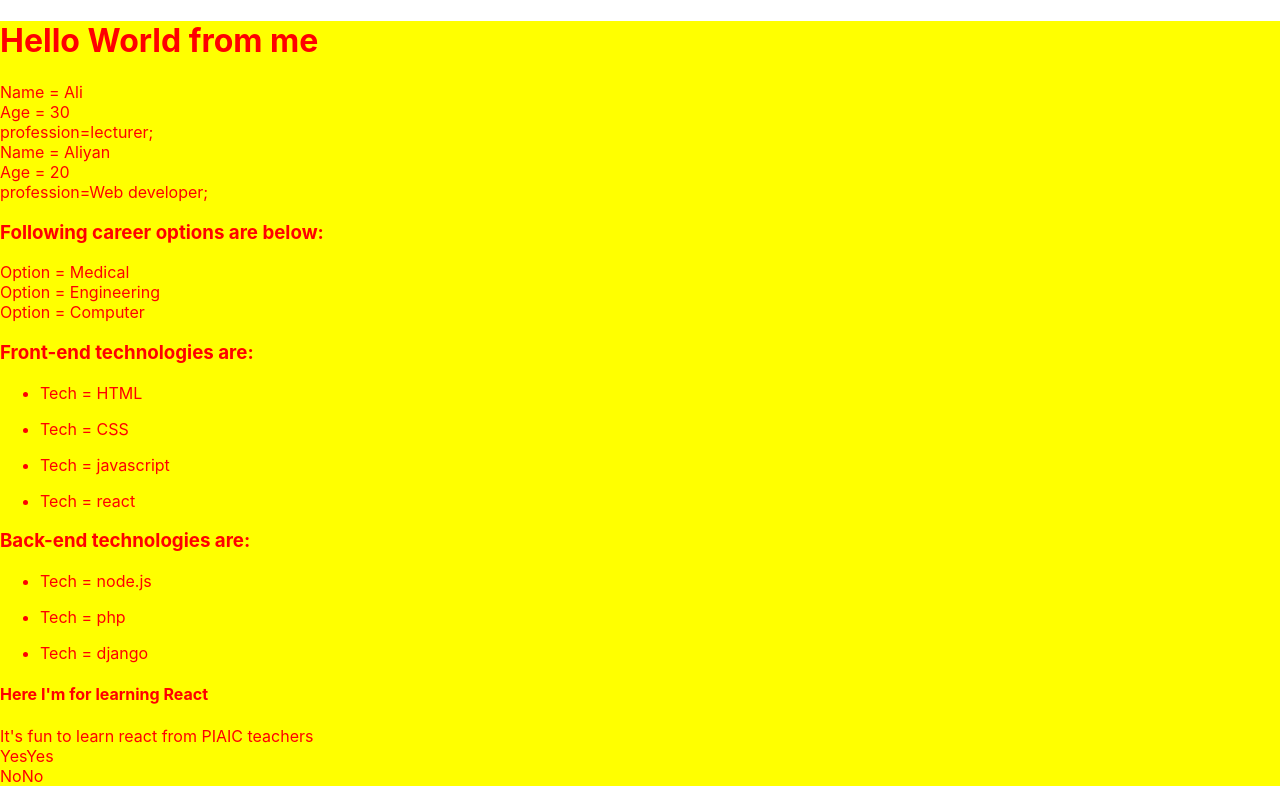
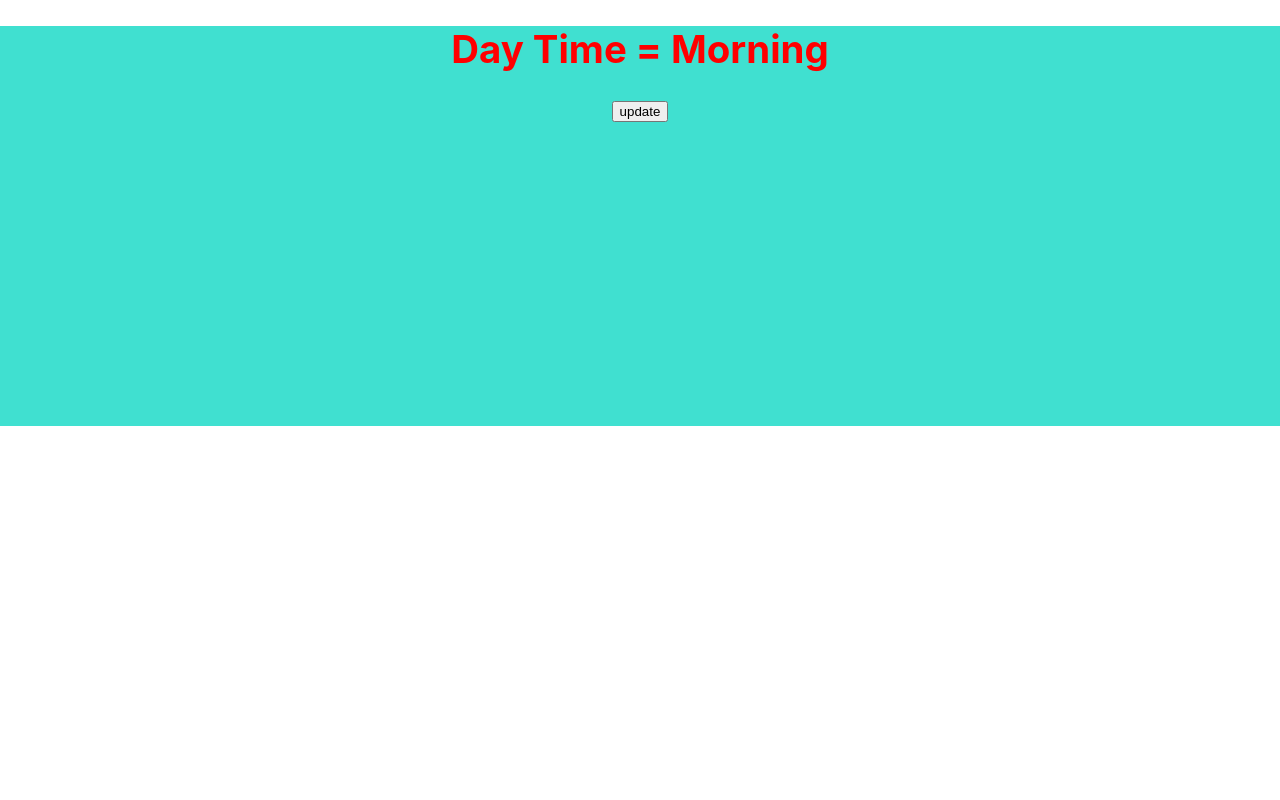
Before and after one commit to kainat555/bootcampReact, a React (Create React App) app: page / in a window 1280 px wide. Built offline with nearby package versions, Linux system fonts and the light colour scheme.

Commit message:
update with changes in app.js and app.css

```diff
--- a/src/App.css
+++ b/src/App.css
@@ -1,13 +1,36 @@
-.App{
+/* .App{
   text-align: center;
-}
+} */
+
 
 .main{
   background-color: yellow;
   color: red;
 }
 
-.App-logo {
+.change{
+  background-color: yellow;
+}
+
+.dayLight{
+  background-color: turquoise;
+  color: red;
+  text-align: center;
+  /* width: 500px; */
+  height: 400px;
+  font-size: larger;
+}
+
+.nightLight{
+  background-color: red;
+  color: turquoise;
+  text-align: center;
+  /* width: 500px; */
+  height: 400px;
+  font-size: larger;
+}
+
+/* .App-logo {
   height: 40vmin;
   pointer-events: none;
 }
@@ -40,4 +63,4 @@
   to {
     transform: rotate(360deg);
   }
-}
+} */
--- a/src/App.js
+++ b/src/App.js
@@ -1,50 +1,47 @@
 import React, { useState } from 'react';
 import './App.css';
-import Info from './info.js';
-import Options from "./options.js";
-import Tech from "./tech.js";
-import Test from "./test.js";
+// import Info from './info.js';
+// import Options from "./options.js";
+// import Tech from "./tech.js";
+// import Test from "./test.js";
 
 
+// function App() {
+//   return (
+//     <div className="main">
+//       <h1>Hello World from me</h1>
+//       <Info name="Ali" age="30" profession="lecturer"/>
+//       <Info name="Aliyan" age="20" profession="Web developer"/>
+
+//       <h3>Following career options are below:</h3>
+//       <Options firstOption="Medical"/>
+//       <Options secondOption="Engineering"/>
+//       <Options thirdOption="Computer"/>
+
+//       <h3>Front-end technologies are:</h3>
+//       <Tech tech="HTML"/>
+//       <Tech tech="CSS"/>
+//       <Tech tech="javascript"/>
+//       <Tech tech="react"/>
+
+//       <h3>Back-end technologies are:</h3>
+//       <Tech tech="node.js"/>
+//       <Tech tech="php"/>
+//       <Tech tech="django"/>
 
 
+//       <h4>Here I'm for learning React</h4>
+//       <Test fun="It's fun to learn react from PIAIC teachers"/>
+//       <Test option="Yes"/>
+//       <Test option="No"/>
 
-function App() {
-  return (
-    <div className="main">
-      <h1>Hello World from me</h1>
-      <Info name="Ali" age="30" profession="lecturer"/>
-      <Info name="Aliyan" age="20" profession="Web developer"/>
+//     </div>
 
-      <h3>Following career options are below:</h3>
-      <Options firstOption="Medical"/>
-      <Options secondOption="Engineering"/>
-      <Options thirdOption="Computer"/>
-
-      <h3>Front-end technologies are:</h3>
-      <Tech tech="HTML"/>
-      <Tech tech="CSS"/>
-      <Tech tech="javascript"/>
-      <Tech tech="react"/>
-
-      <h3>Back-end technologies are:</h3>
-      <Tech tech="node.js"/>
-      <Tech tech="php"/>
-      <Tech tech="django"/>
+//   );
+// }
 
 
-      <h4>Here I'm for learning React</h4>
-      <Test fun="It's fun to learn react from PIAIC teachers"/>
-      <Test option="Yes"/>
-      <Test option="No"/>
-
-    </div>
-
-  );
-}
-
-
-export default App;
+// export default App;
 
 // export default function App(){
 //  let[count,setCount] = useState(0)
@@ -66,3 +63,48 @@ export default App;
 
 // )
 // }
+
+
+// export default function App(){
+//   let[isMorn,setMorn] = useState(true)
+//   return (
+//     <div className="change">
+//       <h2>{isMorn ? "Morning" : "Night"}</h2>
+//       <button onClick={
+//         () => setMorn(!isMorn)
+//       }>
+//         update day
+//       </button>
+//     </div>
+//   )
+// }
+
+
+// export default function App(){
+//   let[isNight , setNight] = useState(true)
+//   return (
+//     <div>
+//       <h1>{isNight ? "Good Night" : "Good Day"}</h1>
+//       <button onClick={
+//         () => setNight(!isNight)
+//       }>
+//         Change
+//       </button>
+//     </div>
+//   )
+// }
+
+
+export default function App(){
+  let[isMorn,setMorn] = useState(true)
+  return(
+    <div className={`${isMorn ? "dayLight" : "nightLight"}`}>
+      <h1>Day Time = {isMorn ? "Morning" : "Night"}</h1>
+      <button onClick={
+        () => setMorn(!isMorn)
+      }>
+        update
+      </button>
+    </div>
+  )
+}
```
